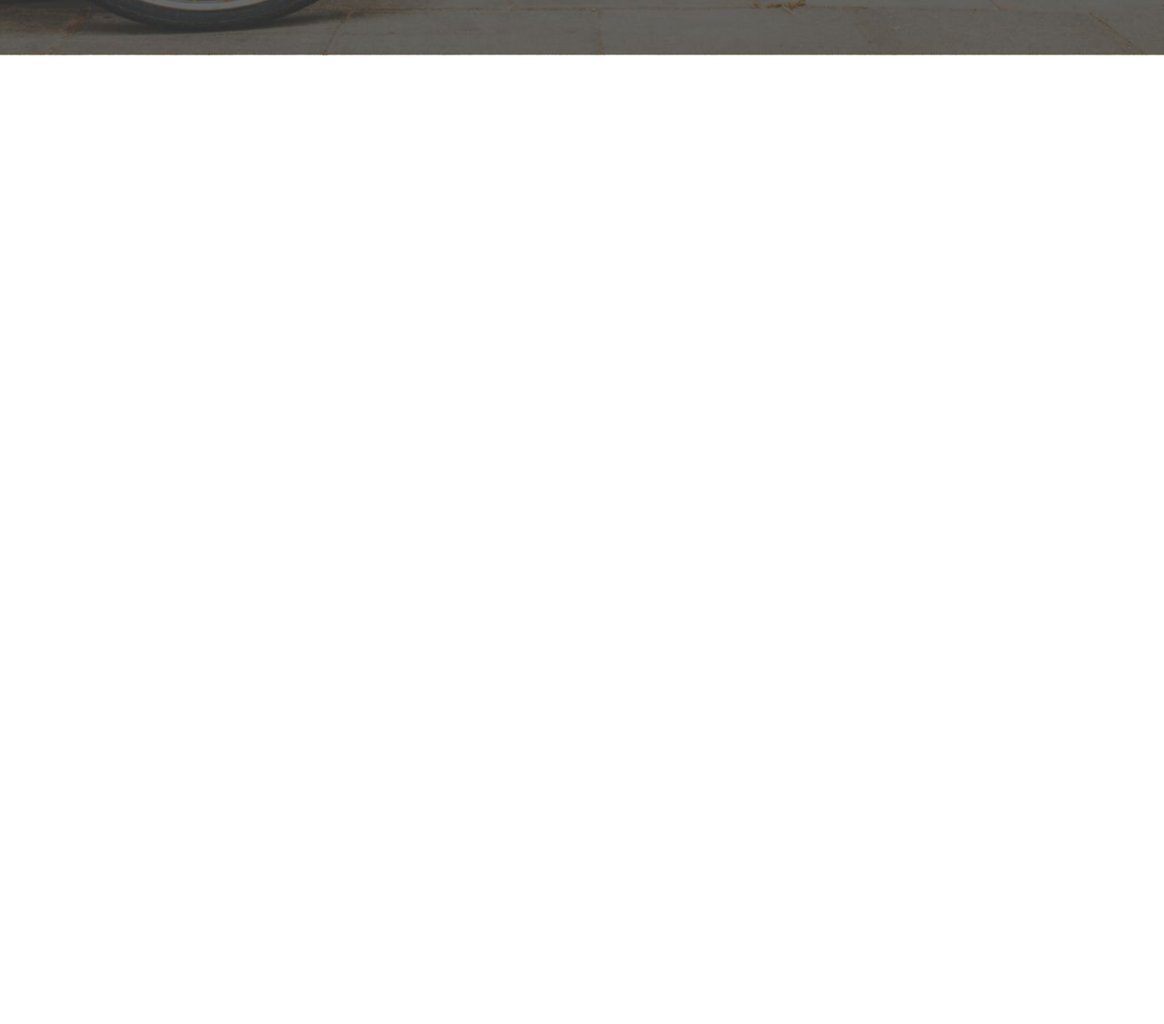
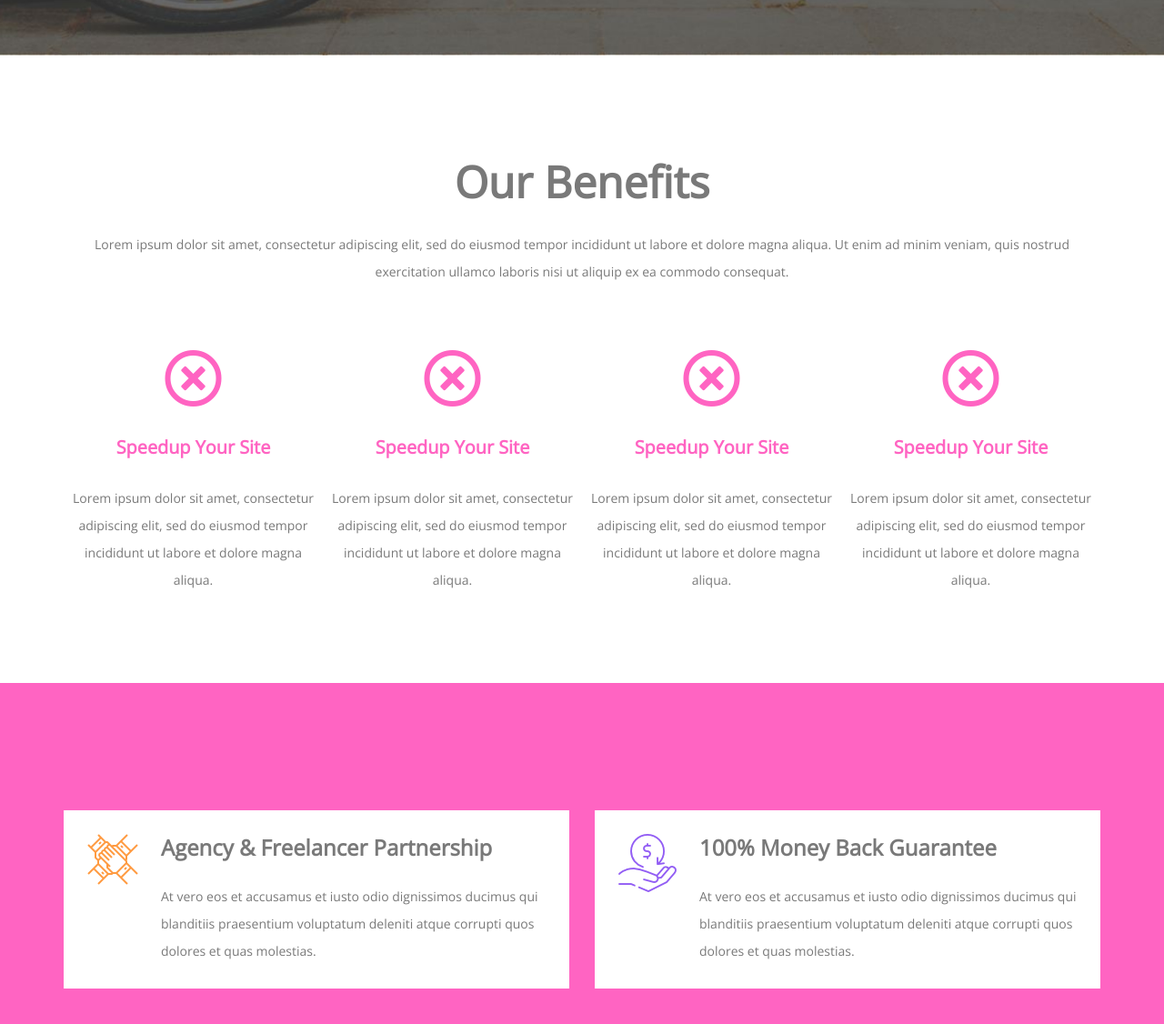
Before and after one commit to victor-lava/practical-lesson-03, a plain HTML site: page index.html in a window 1280 px wide. Shown: the part 848-1974 px from the top of the page at 91% size. Before the commit the page ends 909 px from the top, so only its background shows below. Drawn offline with nearby package versions, Linux system fonts and the light colour scheme.

Commit message:
added search icon, benefits and services sections

```diff
--- a/index.html
+++ b/index.html
@@ -54,12 +54,14 @@
 
                 <div class="search-form">
                     <div class="container">
-                        <div class="input-wrapper">
+                        <form method="get" class="input-wrapper">
                             <div class="input">
                                 <input type="text" placeholder="Search your desire issue for fix" value="">
                             </div>
-                            <button type="button">Search</button>
-                        </div>
+                            <button type="submit">
+                                <img src="img/search-icon.png" alt="">Search
+                            </button>
+                        </form>
                     </div>
                 </div>
 
@@ -83,7 +85,7 @@
                     </ul>
                 </div>
             </section>
-<!--
+
             <section class="benefits">
                 <div class="container">
                     <div class="title">
@@ -93,25 +95,52 @@
                     <div class="flex">
                         <div class="service">
                             <i class="far fa-times-circle fa-2x"></i>
-                            <h3>Speedup Your Site</h3>
-                            <p>Lorem ipsum dolor sit amet, consectetur adipiscing elit, sed do eiusmod tempor incididunt ut labore et dolore magna aliqua.p>
+                            <h4>Speedup Your Site</h4>
+                            <p>Lorem ipsum dolor sit amet, consectetur adipiscing elit, sed do eiusmod tempor incididunt ut labore et dolore magna aliqua.</p>
                         </div>
                         <div class="service">
                             <i class="far fa-times-circle fa-2x"></i>
-                            <h3>Speedup Your Site</h3>
-                            <p>Lorem ipsum dolor sit amet, consectetur adipiscing elit, sed do eiusmod tempor incididunt ut labore et dolore magna aliqua.p>
+                            <h4>Speedup Your Site</h4>
+                            <p>Lorem ipsum dolor sit amet, consectetur adipiscing elit, sed do eiusmod tempor incididunt ut labore et dolore magna aliqua.</p>
                         </div>
                         <div class="service">
                             <i class="far fa-times-circle fa-2x"></i>
-                            <h3>Speedup Your Site</h3>
-                            <p>Lorem ipsum dolor sit amet, consectetur adipiscing elit, sed do eiusmod tempor incididunt ut labore et dolore magna aliqua.p>
+                            <h4>Speedup Your Site</h4>
+                            <p>Lorem ipsum dolor sit amet, consectetur adipiscing elit, sed do eiusmod tempor incididunt ut labore et dolore magna aliqua.</p>
                         </div>
                         <div class="service">
                             <i class="far fa-times-circle fa-2x"></i>
-                            <h3>Speedup Your Site</h3>
-                            <p>Lorem ipsum dolor sit amet, consectetur adipiscing elit, sed do eiusmod tempor incididunt ut labore et dolore magna aliqua.p>
+                            <h4>Speedup Your Site</h4>
+                            <p>Lorem ipsum dolor sit amet, consectetur adipiscing elit, sed do eiusmod tempor incididunt ut labore et dolore magna aliqua.</p>
                         </div>
                     </div>
+                </div>
+            </section>
+
+            <section class="services">
+                <div class="container flex">
+                    <div class="service">
+                        <img src="img/service-1.png" alt="">
+                        <h3>Agency & Freelancer Partnership</h3>
+                        <p>At vero eos et accusamus et iusto odio dignissimos ducimus qui blanditiis praesentium voluptatum deleniti atque corrupti quos dolores et quas molestias.</p>
+                    </div>
+                    <div class="service">
+                        <img src="img/service-2.png" alt="">
+                        <h3>100% Money Back Guarantee</h3>
+                        <p>At vero eos et accusamus et iusto odio dignissimos ducimus qui blanditiis praesentium voluptatum deleniti atque corrupti quos dolores et quas molestias.</p>
+                    </div>
+                </div>
+            </section>
+
+            <!-- <section class="person">
+                <div class="container">
+                    <h2>On the other hand we denounce with righteou</h2>
+                    <p>At vero eos et accusamus et iusto odio dignissimos ducimus qui blanditiis praesentium voluptatum deleniti atque corrupti quos dolores et quas molestias.</p>
+                    <ul>
+                        <li>
+                            <img src="/" alt="">Sed ut perspiciatis unde omnis iste natus error
+                        </li>
+                    </ul>
                 </div>
             </section> -->
 <!--
--- /dev/null
+++ b/scss/_benefits.scss
@@ -0,0 +1,17 @@
+section.benefits {
+    text-align: center;
+    padding: 6em 0;
+
+    .title {
+        margin-bottom: 5em;
+    }
+    h2 {font-size: $font-size-h1;}
+
+    .service {
+        i, h4 { color: $color-primary; }
+
+        i {
+            font-size: 64px;
+        }
+    }
+}
--- /dev/null
+++ b/scss/_person.scss
@@ -0,0 +1,3 @@
+section.person {
+
+}
--- a/scss/_search-form.scss
+++ b/scss/_search-form.scss
@@ -5,12 +5,19 @@
         display: flex;
         flex-wrap: nowrap;
 
+        img {
+            width: 28px !important;
+            height: 28px;
+            vertical-align: middle;
+            margin-right: 10px;
+        }
         .input {
             width: 65%;
             background-color: white;
             border-top-left-radius: 10em;
             border-bottom-left-radius: 10em;
             input {
+                width: 100%;
                 background: none;
                 outline: none;
                 border: 0;
--- /dev/null
+++ b/scss/_services.scss
@@ -0,0 +1,20 @@
+section.services {
+    background-color: $color-primary;
+    padding: 140px 0;
+
+    .service {
+        background-color: white;
+        padding: 26px;
+        img {
+            float: left;
+            display: block;
+            margin-bottom: 80px;
+            margin-right: 25px;
+        }
+
+        h3 { margin-top: 0; }
+        &:first-child { margin-right: 14px; }
+        &:last-child { margin-left: 14px; }
+        p { margin-bottom: 0; }
+    }
+}
--- a/scss/style.scss
+++ b/scss/style.scss
@@ -25,6 +25,9 @@ $line-height-h1: $line-height-base * 2.5;
 @import '_search-form';
 @import '_intro';
 @import '_navigation';
+@import '_benefits';
+@import '_services';
+@import '_person';
 // @import '_team';
 // @import '_carousel';
 // @import '_contact';
```
Also changed, not shown: css/_benefits.css (added), css/_person.css (added), css/style.css, design/00-Simple-Classy-OnePage-WebDesign-preview.png (deleted), img/check-icon.png (added), img/search-icon.png (added), img/service-1.png (added), img/service-2.png (added), 1 other file.
